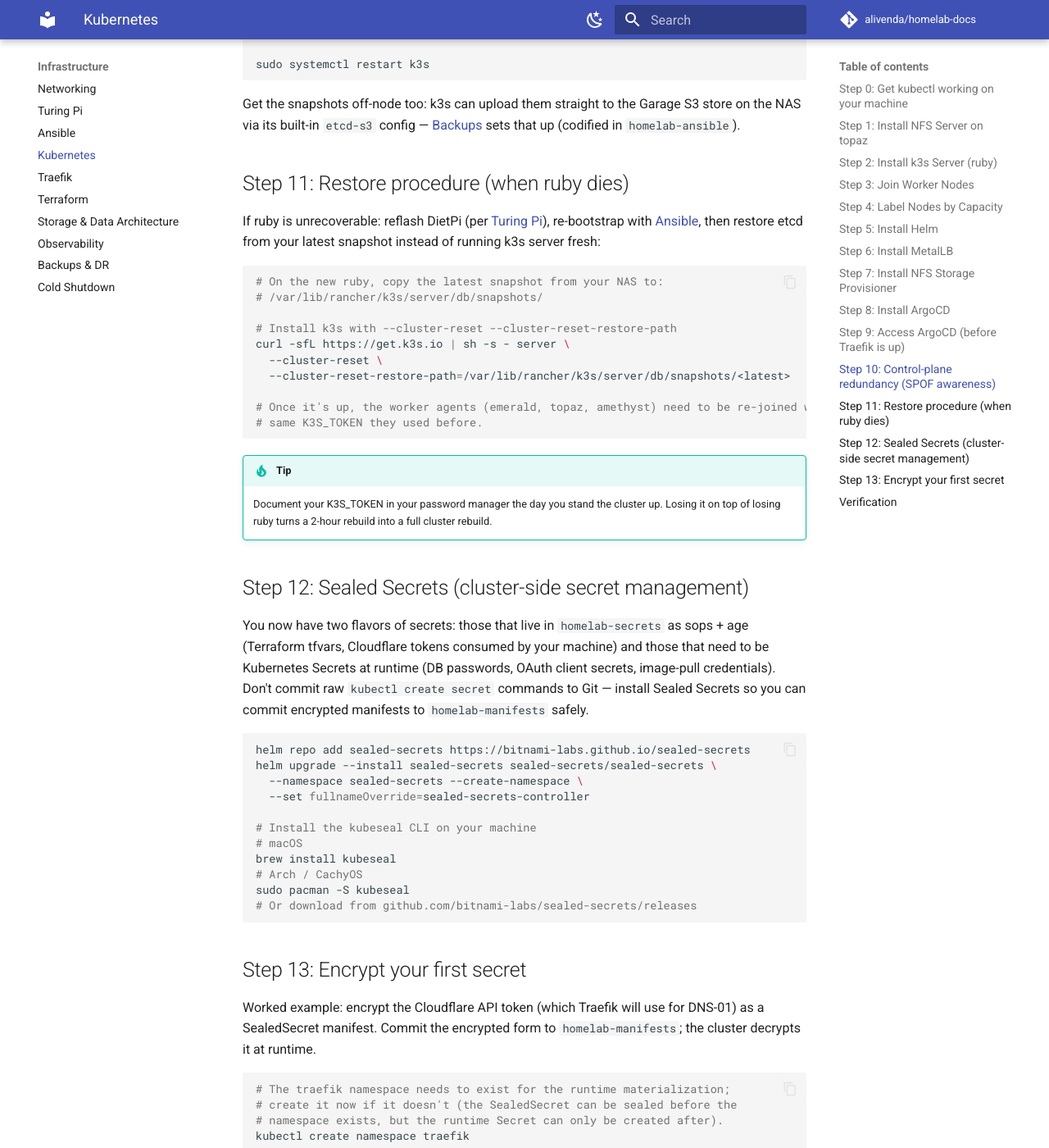
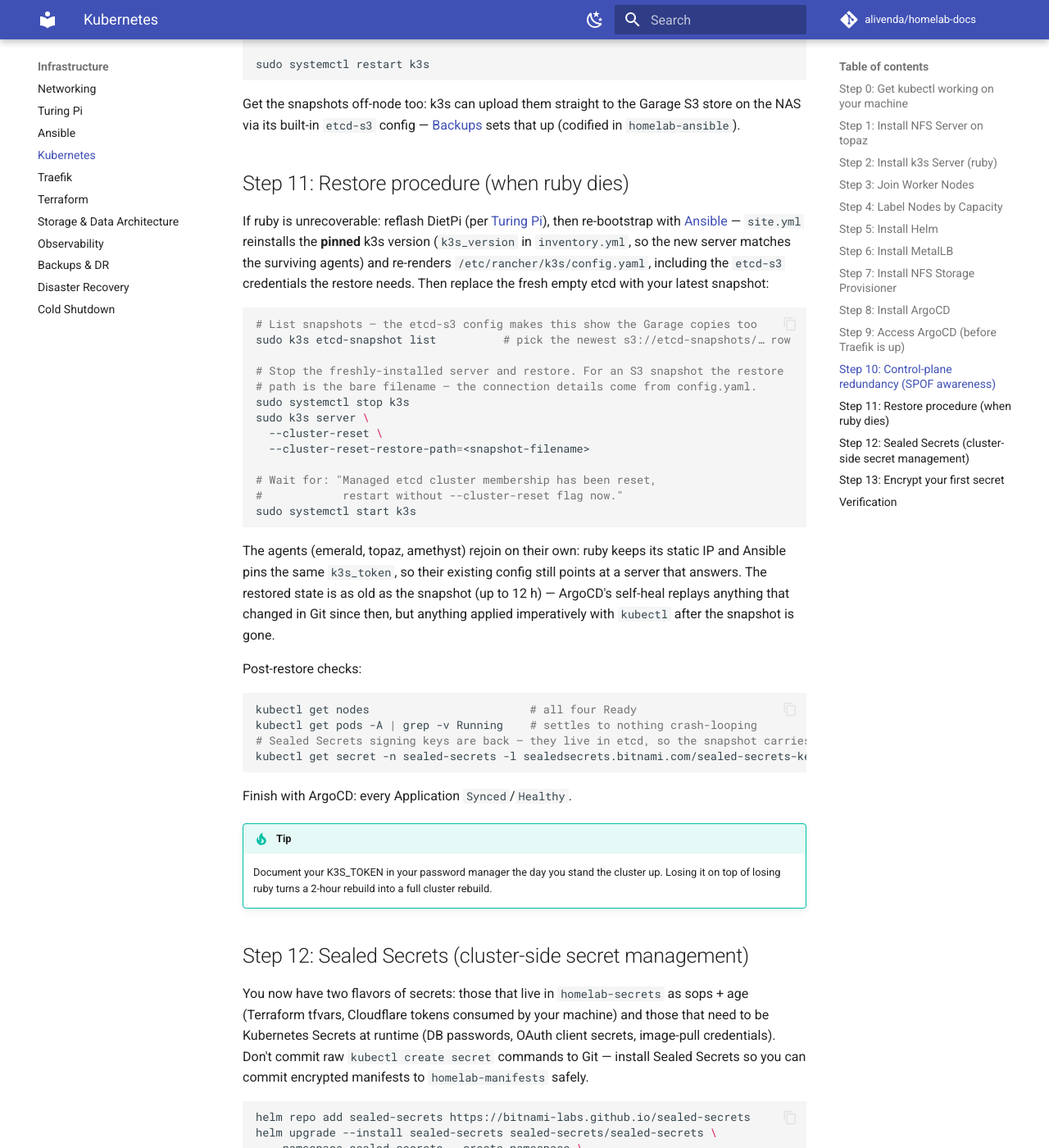
Before and after one commit to alivenda/homelab-docs, an MkDocs documentation site: the page built from docs/kubernetes.md, in a window 1280 px wide and 1400 px high, scrolled down 6180 px. Shown: the whole window at 82% size. Built offline with MkDocs 1.6.1 and Material for MkDocs 9.7.7, drawn with Linux system fonts in a browser that asks for light colours; comment, search, counter and statistics services are not loaded.

Commit message:
docs: add disaster-recovery triage runbook, tighten k3s restore procedure
New disaster-recovery.md: a 'what died?' triage table and six scenario
checklists (workstation, agent node, topaz, ruby, NAS, total loss) that
sequence the recovery and link to the canonical runbooks instead of
duplicating them.

kubernetes.md Step 11 accuracy fixes: install via site.yml so the pinned
k3s version applies (the get.k3s.io sketch installed latest), restore
the etcd snapshot straight from Garage over S3 instead of hand-copying
it, note that agents rejoin on their own, and add post-restore checks.

````diff
--- a/docs/kubernetes.md
+++ b/docs/kubernetes.md
@@ -234,20 +234,36 @@ Get the snapshots off-node too: k3s can upload them straight to the Garage S3 st
 
 ## Step 11: Restore procedure (when ruby dies)
 
-If ruby is unrecoverable: reflash DietPi (per [Turing Pi](turing-pi.md)), re-bootstrap with [Ansible](ansible.md), then restore etcd from your latest snapshot instead of running k3s server fresh:
+If ruby is unrecoverable: reflash DietPi (per [Turing Pi](turing-pi.md)), then re-bootstrap with [Ansible](ansible.md) — `site.yml` reinstalls the **pinned** k3s version (`k3s_version` in `inventory.yml`, so the new server matches the surviving agents) and re-renders `/etc/rancher/k3s/config.yaml`, including the `etcd-s3` credentials the restore needs. Then replace the fresh empty etcd with your latest snapshot:
 
 ```bash
-# On the new ruby, copy the latest snapshot from your NAS to:
-# /var/lib/rancher/k3s/server/db/snapshots/
+# List snapshots — the etcd-s3 config makes this show the Garage copies too
+sudo k3s etcd-snapshot list          # pick the newest s3://etcd-snapshots/… row
 
-# Install k3s with --cluster-reset --cluster-reset-restore-path
-curl -sfL https://get.k3s.io | sh -s - server \
+# Stop the freshly-installed server and restore. For an S3 snapshot the restore
+# path is the bare filename — the connection details come from config.yaml.
+sudo systemctl stop k3s
+sudo k3s server \
   --cluster-reset \
-  --cluster-reset-restore-path=/var/lib/rancher/k3s/server/db/snapshots/<latest>
+  --cluster-reset-restore-path=<snapshot-filename>
 
-# Once it's up, the worker agents (emerald, topaz, amethyst) need to be re-joined with the
-# same K3S_TOKEN they used before.
+# Wait for: "Managed etcd cluster membership has been reset,
+#            restart without --cluster-reset flag now."
+sudo systemctl start k3s
 ```
+
+The agents (emerald, topaz, amethyst) rejoin on their own: ruby keeps its static IP and Ansible pins the same `k3s_token`, so their existing config still points at a server that answers. The restored state is as old as the snapshot (up to 12 h) — ArgoCD's self-heal replays anything that changed in Git since then, but anything applied imperatively with `kubectl` after the snapshot is gone.
+
+Post-restore checks:
+
+```bash
+kubectl get nodes                        # all four Ready
+kubectl get pods -A | grep -v Running    # settles to nothing crash-looping
+# Sealed Secrets signing keys are back — they live in etcd, so the snapshot carries them
+kubectl get secret -n sealed-secrets -l sealedsecrets.bitnami.com/sealed-secrets-key
+```
+
+Finish with ArgoCD: every Application `Synced`/`Healthy`.
 
 !!! tip
     Document your K3S_TOKEN in your password manager the day you stand the cluster up. Losing it on top of losing ruby turns a 2-hour rebuild into a full cluster rebuild.
--- a/mkdocs.yml
+++ b/mkdocs.yml
@@ -90,6 +90,7 @@ nav:
       - Storage & Data Architecture: storage-architecture.md
       - Observability: observability.md
       - Backups & DR: backups.md
+      - Disaster Recovery: disaster-recovery.md
       - Cold Shutdown: cold-shutdown.md
   - Platform Services:
       - Vaultwarden: vaultwarden.md
````
Also changed, not shown: docs/disaster-recovery.md (added, +120 -0 lines).
